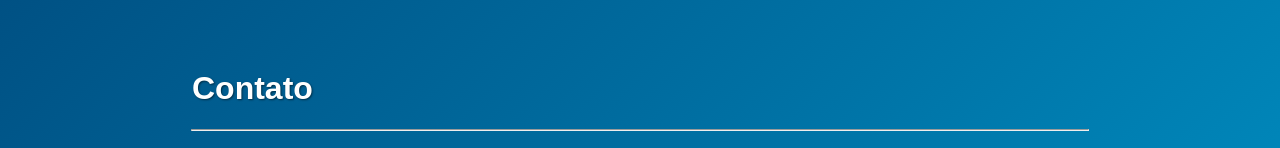
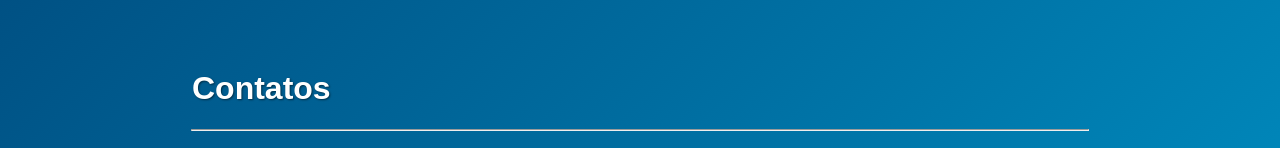
Before and after one commit to guicalheira/portfolio, a React (Create React App) app: page /contact in a window 1280 px wide. Shown: the part 151-299 px from the top of the page. Built offline with nearby package versions, Linux system fonts and the light colour scheme.

Commit message:
Update contact.jsx

```diff
--- a/src/pages/contact.jsx
+++ b/src/pages/contact.jsx
@@ -4,7 +4,7 @@ import "../style/contact.css";
 export default (props) => (
   <div className="contact-container">
     <div className="contato">
-      <h1 className="contato-title">Contato</h1>
+      <h1 className="contato-title">Contatos</h1>
       <hr />
     </div>
 
```
